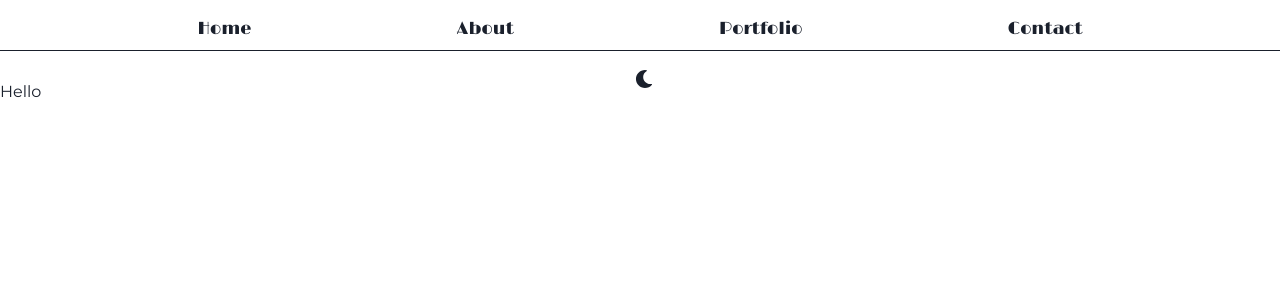
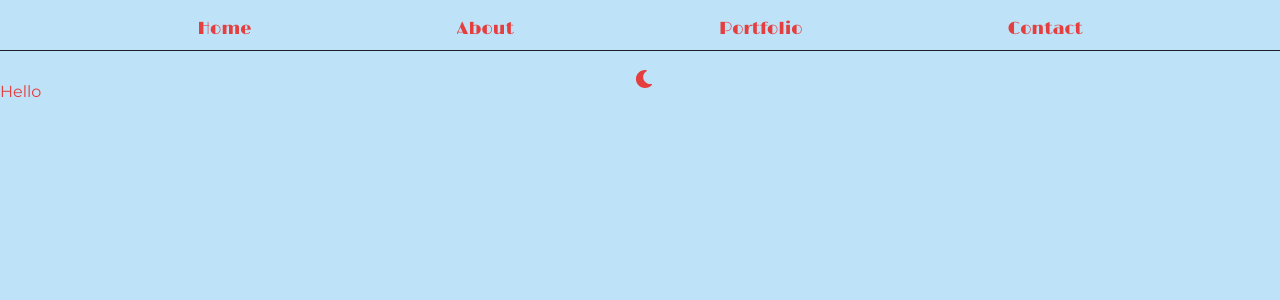
Before and after one commit to Leandro-Da-Souza/Portfolio-Two, a React (Create React App) app: page / in a window 1280 px wide. Shown: the top 300 px of the page. Built offline with nearby package versions, Linux system fonts and the light colour scheme.

Commit message:
found setting to change color

```diff
--- a/src/constants/theme.js
+++ b/src/constants/theme.js
@@ -1,4 +1,15 @@
 import { extendTheme } from "@chakra-ui/react";
+import { mode } from "@chakra-ui/theme-tools";
+
+
+const styles = {
+    global: props => ({
+      body: {
+        color: mode('red.500', 'blue.100')(props),
+        bg: mode('blue.100', 'red.500')(props),
+      },
+    }),
+  };
 
 const theme = extendTheme({
     fonts: {
@@ -9,7 +20,8 @@ const theme = extendTheme({
         custom: {
             blue: '#004151'
         }
-    }
+    },
+    styles,
 })
 
 
```
